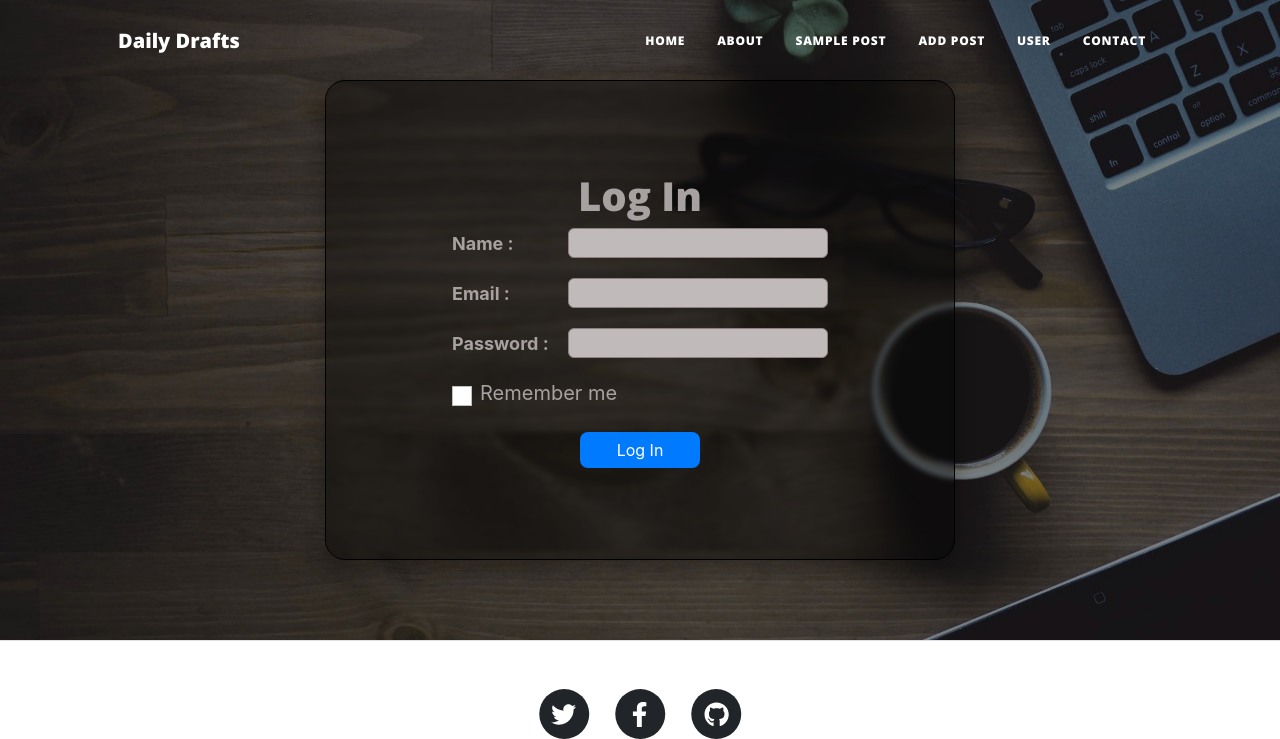
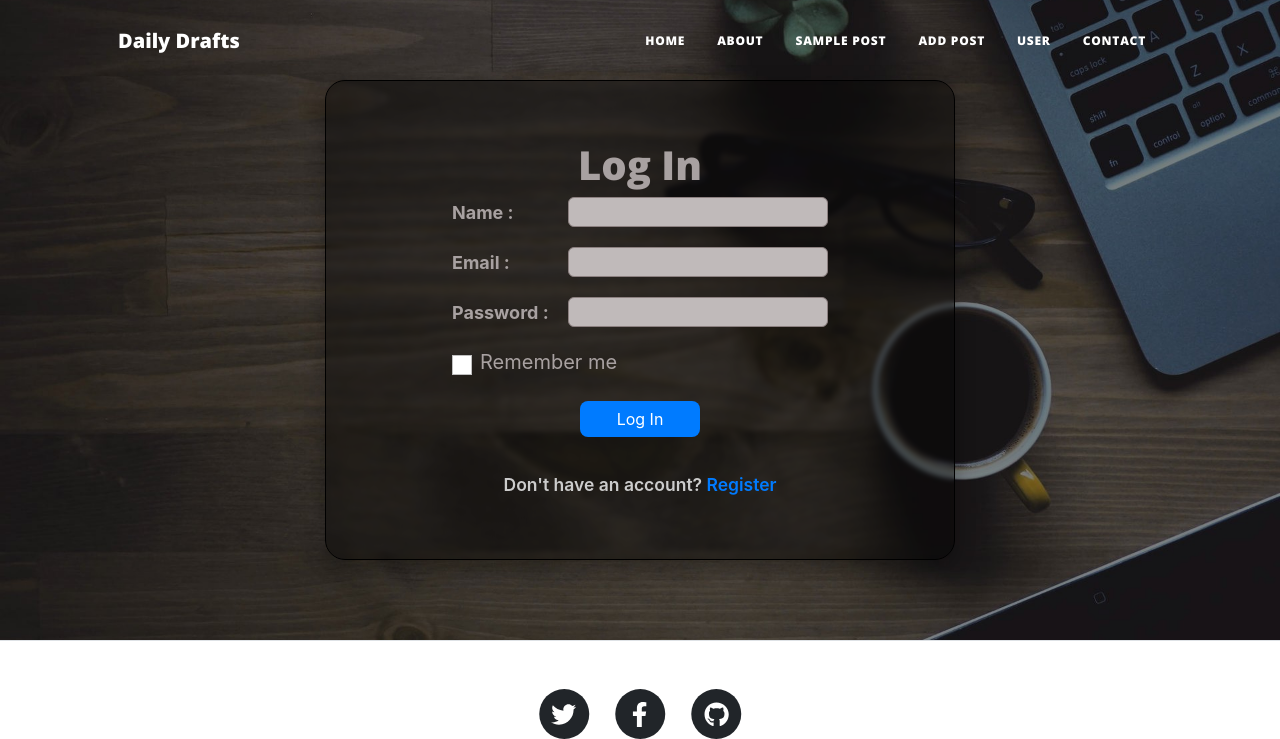
Before and after one commit to coding-enthusiast003/Blog-website, a Flask app: page /login in a window 1280 px wide. Shown: the top 739 px of the page. Run offline with Flask 3, Linux system fonts and the light colour scheme; some libraries are stand-ins or nearby versions.

Commit message:
fix typo

```diff
--- a/templates/layout.html
+++ b/templates/layout.html
@@ -97,7 +97,7 @@
                 <div class="col-md-10 col-lg-8 col-xl-7">
                     <ul class="list-inline text-center">
                         <li class="list-inline-item">
-                            <a href="#!">
+                            <a href="https://x.com/SubhamD33407713">
                                 <span class="fa-stack fa-lg">
                                     <i class="fas fa-circle fa-stack-2x"></i>
                                     <i class="fab fa-twitter fa-stack-1x fa-inverse"></i>
@@ -105,7 +105,7 @@
                             </a>
                         </li>
                         <li class="list-inline-item">
-                            <a href="#!">
+                            <a href="https://www.facebook.com/subham.das.747461">
                                 <span class="fa-stack fa-lg">
                                     <i class="fas fa-circle fa-stack-2x"></i>
                                     <i class="fab fa-facebook-f fa-stack-1x fa-inverse"></i>
@@ -113,7 +113,7 @@
                             </a>
                         </li>
                         <li class="list-inline-item">
-                            <a href="#!">
+                            <a href="https://github.com/coding-enthusiast003">
                                 <span class="fa-stack fa-lg">
                                     <i class="fas fa-circle fa-stack-2x"></i>
                                     <i class="fab fa-github fa-stack-1x fa-inverse"></i>
--- a/templates/login.html
+++ b/templates/login.html
@@ -187,7 +187,10 @@
             <label class="form-check-label" for="remember">Remember me</label>
           </div>
           <button type="submit">Log In</button>
-
+          <div class="sign-up"
+            style="width: 100%; text-align: center; margin-top: 32px; font-weight: 600; color: #ccc;">
+            <small>Don't have an account? <a style="color: #007bff;" href="/register">Register</a></small>
+          </div>
         </form>
       </div>
     </div>
```
